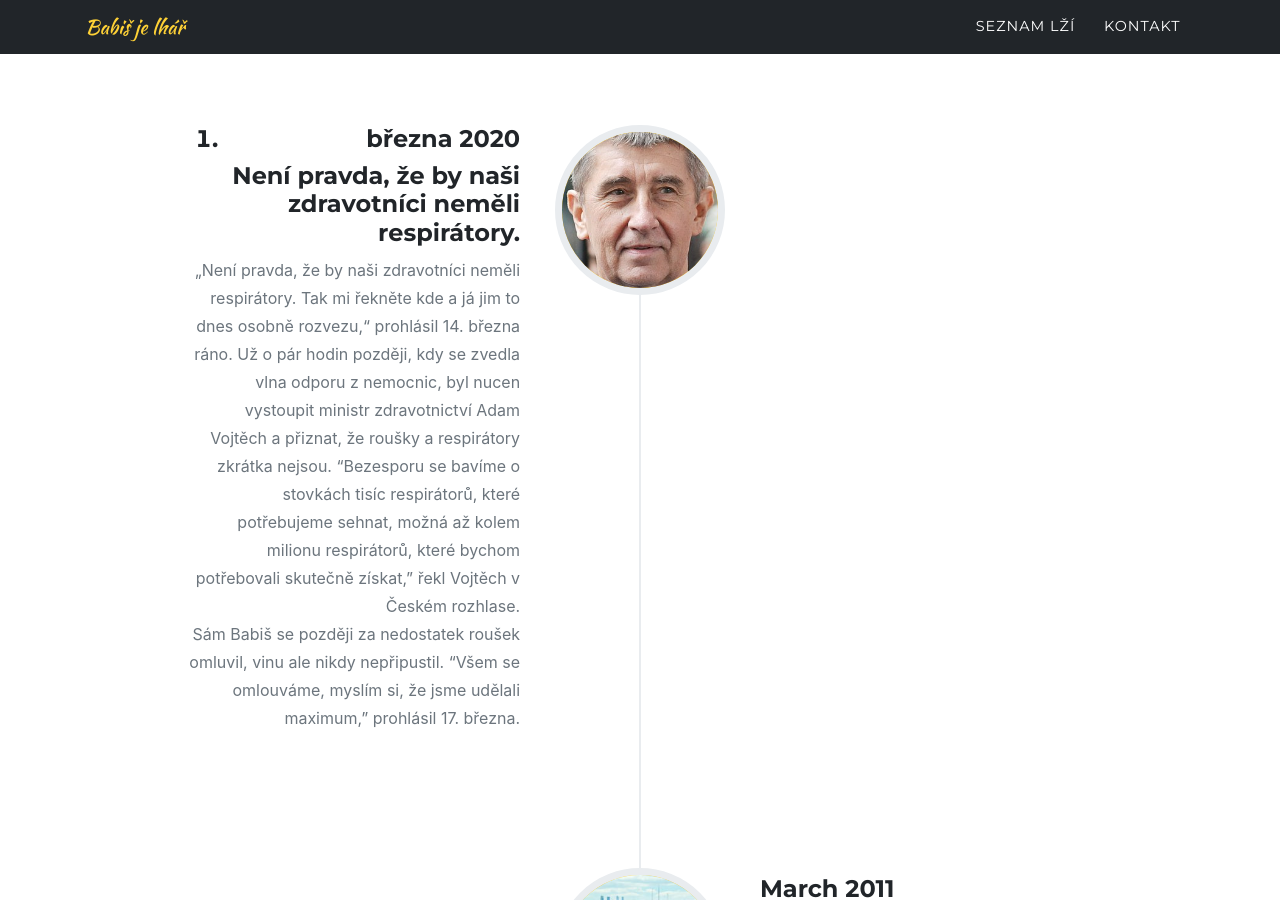
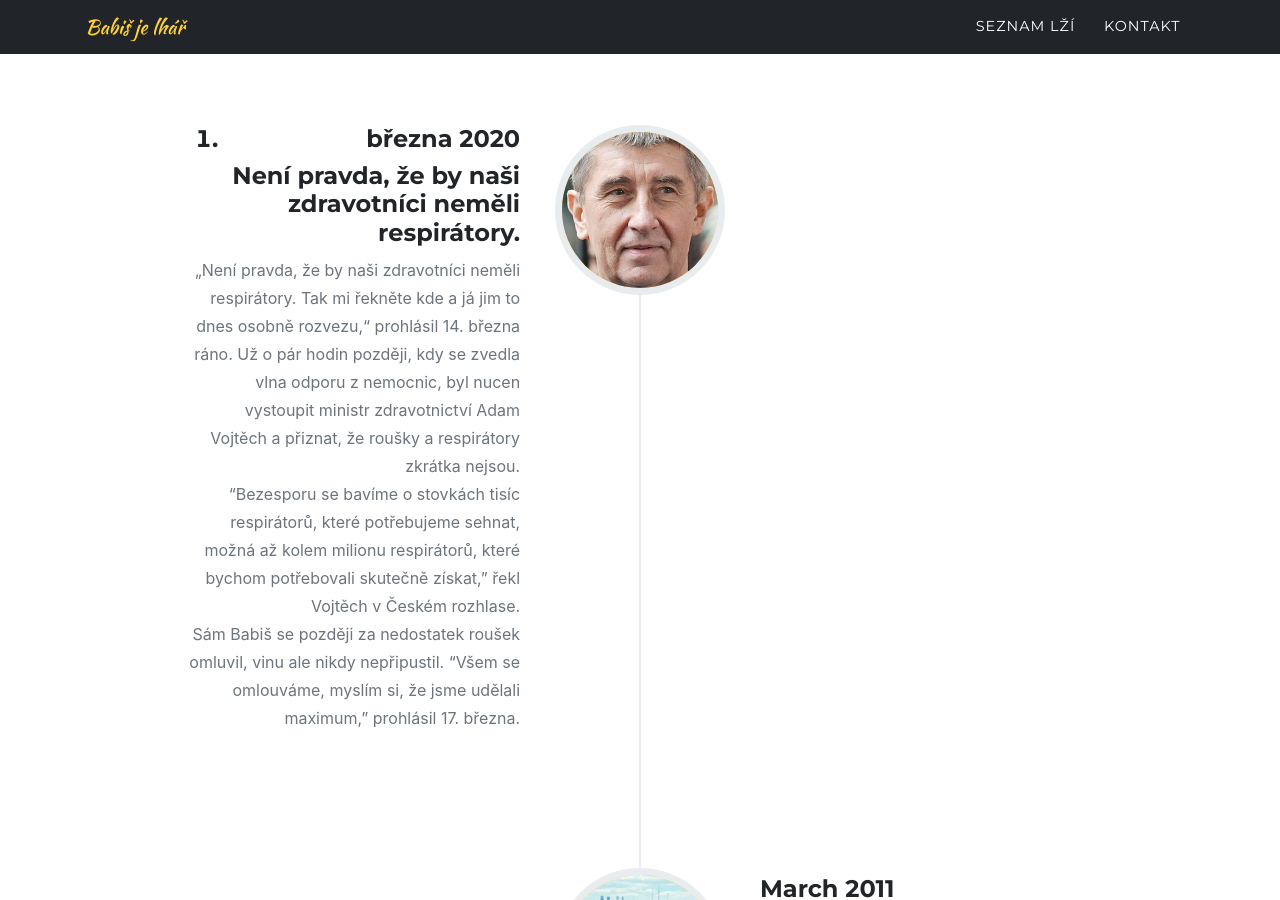
Before and after one commit to xsuchy/babisjelhar, a Jekyll site: the page built from index.md, in a window 1280 px wide and 900 px high, scrolled down 1868 px. Built offline with Jekyll 4.4.1, drawn with Linux system fonts in a browser that asks for light colours; some web fonts are replaced; some of the changed text lies outside the part shown.

Commit message:
update theme

```diff
--- a/_data/sitetext.yml
+++ b/_data/sitetext.yml
@@ -33,7 +33,7 @@ timeline:
     events:
       - title: "Není pravda, že by naši zdravotníci neměli respirátory."
         year: "14. března 2020"
-        desc: "„Není pravda, že by naši zdravotníci neměli respirátory. Tak mi řekněte kde a já jim to dnes osobně rozvezu,“ prohlásil 14. března ráno. Už o pár hodin později, kdy se zvedla vlna odporu z nemocnic, byl nucen vystoupit ministr zdravotnictví Adam Vojtěch a přiznat, že roušky a respirátory zkrátka nejsou. “Bezesporu se bavíme o stovkách tisíc respirátorů, které potřebujeme sehnat, možná až kolem milionu respirátorů, které bychom potřebovali skutečně získat,” řekl Vojtěch v Českém rozhlase. <br> Sám Babiš se později za nedostatek roušek omluvil, vinu ale nikdy nepřipustil. “Všem se omlouváme, myslím si, že jsme udělali maximum,” prohlásil 17. března."
+        desc: "„Není pravda, že by naši zdravotníci neměli respirátory. Tak mi řekněte kde a já jim to dnes osobně rozvezu,“ prohlásil 14. března ráno. Už o pár hodin později, kdy se zvedla vlna odporu z nemocnic, byl nucen vystoupit ministr zdravotnictví Adam Vojtěch a přiznat, že roušky a respirátory zkrátka nejsou. <br>“Bezesporu se bavíme o stovkách tisíc respirátorů, které potřebujeme sehnat, možná až kolem milionu respirátorů, které bychom potřebovali skutečně získat,” řekl Vojtěch v Českém rozhlase. <br> Sám Babiš se později za nedostatek roušek omluvil, vinu ale nikdy nepřipustil. “Všem se omlouváme, myslím si, že jsme udělali maximum,” prohlásil 17. března."
         image: assets/img/timeline/1.jpg
         alt:
         align: left
@@ -55,7 +55,7 @@ timeline:
         image: assets/img/timeline/4.jpg
         alt:
         align: right
-    end: "Be Part <br> of Our <br> Story!"
+    end: "Něco chybí? Napište mi!"
 
 about:
     title: "About Us"
```
